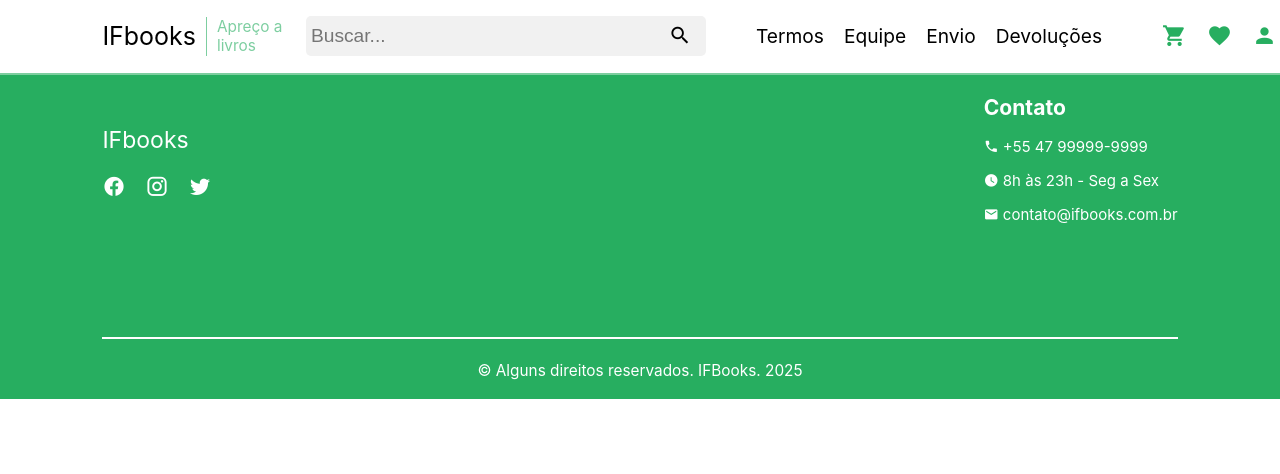
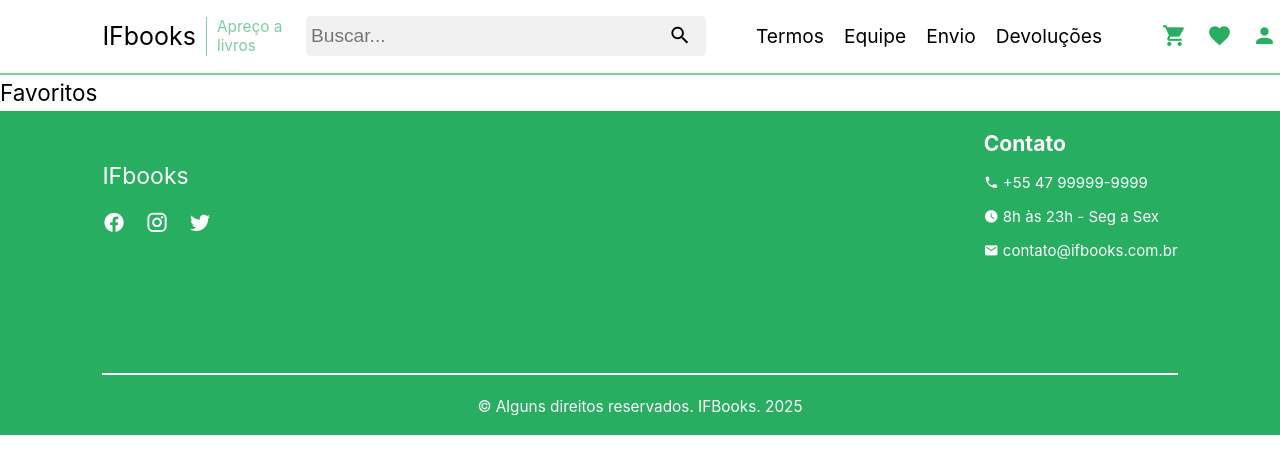
Before and after one commit to AndreRicardoSc/livraria-tutorial-eduardo, a Vue app: page /favoritos in a window 1280 px wide. Shown: the top 474 px of the page. Built offline with nearby package versions, Linux system fonts and the light colour scheme.

Commit message:
Inicialização da página de favoritos

```diff
--- a/src/components/BookListing.vue
+++ b/src/components/BookListing.vue
@@ -1,6 +1,6 @@
 <script setup>
-    defineProps(['books'])
-    defineEmits(['add-to-cart'])
+    const props = defineProps(['books'])
+    defineEmits(['add-to-cart', 'add-to-favorite', 'remove-to-favorite'])
 
     import { useRouter } from 'vue-router';
     const router = useRouter();
@@ -11,13 +11,18 @@
 </script>
 <template>
     <section class="books">
-      <article class="book" v-for="book in books" :key="book.id">
+      <article class="book" v-for="book in props.books" :key="book.id">
         <img :src="book.cover" :alt="book.title" @click="openBook(book.id)"/>
         <h2>{{ book.title }}</h2>
         <p class="book-author">{{ book.author }}</p>
         <span class="price-and-like">
           <p class="book-price">R$ {{ book.price.toFixed(2) }}</p>
-          <span class="mdi mdi-heart-outline"></span>
+          <span
+            class="mdi mdi-heart-outline"
+            @click="
+              $emit('add-to-favorite', book.id );
+            "
+          />
         </span>
         <button @click="$emit('add-to-cart', book)"><span class="mdi mdi-cart"></span>Comprar</button>
       </article>
--- a/src/components/CartComponent.vue
+++ b/src/components/CartComponent.vue
@@ -34,7 +34,7 @@ defineEmits(['click-minus', 'click-add'])
                 </button>
               </div>
             </td>
-            <td class="cart-item-subtotal">R$ {{ book.price * book.quantity }}</td>
+            <td class="cart-item-subtotal">R$ {{ (book.price * book.quantity).toFixed(2) }}</td>
           </tr>
         </tbody>
       </table>
--- /dev/null
+++ b/src/components/FavoriteComponent.vue
@@ -0,0 +1,12 @@
+<script setup>
+    const props = defineProps(['favoriteList']);
+</script>
+<template>
+    <section class="favorite">
+        <h2>Favoritos</h2>
+        <article v-for="book of props.favoriteList" :key="book.id">
+            <h3>{{ book.title }}</h3>
+        </article>
+    </section>
+</template>
+<style scoped></style>
--- a/src/components/HeaderComponent.vue
+++ b/src/components/HeaderComponent.vue
@@ -25,7 +25,11 @@ defineEmits(['click-cart'])
             <span class="mdi mdi-cart"></span>
           </RouterLink>
         </li>
-        <li><span class="mdi mdi-heart"></span></li>
+        <li>
+          <RouterLink to="/favoritos">
+            <span class="mdi mdi-heart"></span>
+          </RouterLink>
+        </li>
         <li><span class="mdi mdi-account"></span></li>
       </ul>
     </nav>
@@ -80,7 +84,7 @@ header nav {
     margin: 0 10px;
     font-size: 1rem;
   }
-  & .strings li a{
+  & .strings li a {
     color: #000;
   }
   & .icons li {
--- a/src/router/index.js
+++ b/src/router/index.js
@@ -1,32 +1,31 @@
 import { createRouter, createWebHistory } from "vue-router";
 
-//imports dos views
-import HomeView from "../views/HomeView.vue";
-import TeamView from "../views/TeamView.vue";
-import BookView from "../views/BookView.vue";
-import CartView from "../views/CartView.vue";
 const routes = [
   {
     path: '/',
     name: 'Home',
-    component: HomeView,
+    component: import ('@/views/HomeView.vue'),
   },
   {
     path: '/carrinho',
     name: 'Cart',
-    component: CartView,
-    props: true
+    component: import ('@/views/CartView.vue'),
   },
   {
     path: '/equipe',
     name: 'Team',
-    component: TeamView
+    component: import ('@/views/TeamView.vue'),
   },
   {
     path: '/livro/:id',
     name: 'Book',
-    component: BookView,
+    component: import ('@/views/BookView.vue'),
     props: true,
+  },
+  {
+    path: '/favoritos',
+    name: 'Favorite',
+    component: () => import ('@/views/FavoriteView.vue'),
   },
 ];
 
--- /dev/null
+++ b/src/stores/favorite.js
@@ -0,0 +1,30 @@
+import { defineStore } from 'pinia'
+import { ref } from 'vue'
+import { useBookStore } from './books'
+const bookStore = useBookStore()
+
+export const useFavoriteStore = defineStore('favorite', () => {
+  const favorites = ref([])
+
+  const addBookToFavorite = (id) => {
+    for (let book of bookStore.books) {
+      if (book.id == id) {
+        favorites.value.push(book)
+      }
+    }
+  }
+
+  const removeBookFavorite = (id) => {
+    favorites.value.splice(favorites.value.indexOf(id))
+  }
+
+  const containBookInFavorite = (id) => {
+    return favorites.value.find(book => book.id == id);
+  }
+  return {
+    favorites,
+    addBookToFavorite,
+    removeBookFavorite,
+    containBookInFavorite,
+  }
+})
--- /dev/null
+++ b/src/views/FavoriteView.vue
@@ -0,0 +1,11 @@
+<script setup>
+import FavoriteComponent from '../components/FavoriteComponent.vue';
+import { useFavoriteStore } from '../stores/favorite';
+const favoriteStore = useFavoriteStore();
+
+</script>
+<template>
+    <FavoriteComponent
+        :favoriteList="favoriteStore.favorites"
+    />
+</template>
--- a/src/views/HomeView.vue
+++ b/src/views/HomeView.vue
@@ -5,13 +5,20 @@ import BookListing from '../components/BookListing.vue';
 
 import { useBookStore } from '../stores/books';
 import { useCartStore } from '../stores/cart';
+import { useFavoriteStore } from '../stores/favorite';
 const cartStore = useCartStore();
 const bookStore = useBookStore();
+const favoriteStore = useFavoriteStore()
 </script>
 <template>
     <HeroBanner />
     <FeatureComponent />
-    <BookListing :books="bookStore.books" @add-to-cart="cartStore.addToCart" />
+    <BookListing
+        :books="bookStore.books"
+        @add-to-cart="cartStore.addToCart"
+        @add-to-favorite="favoriteStore.addBookToFavorite"
+        @remove-to-favorite="favoriteStore.removeBookFavorite"
+    />
 </template>
 <style scoped>
     *{
```
